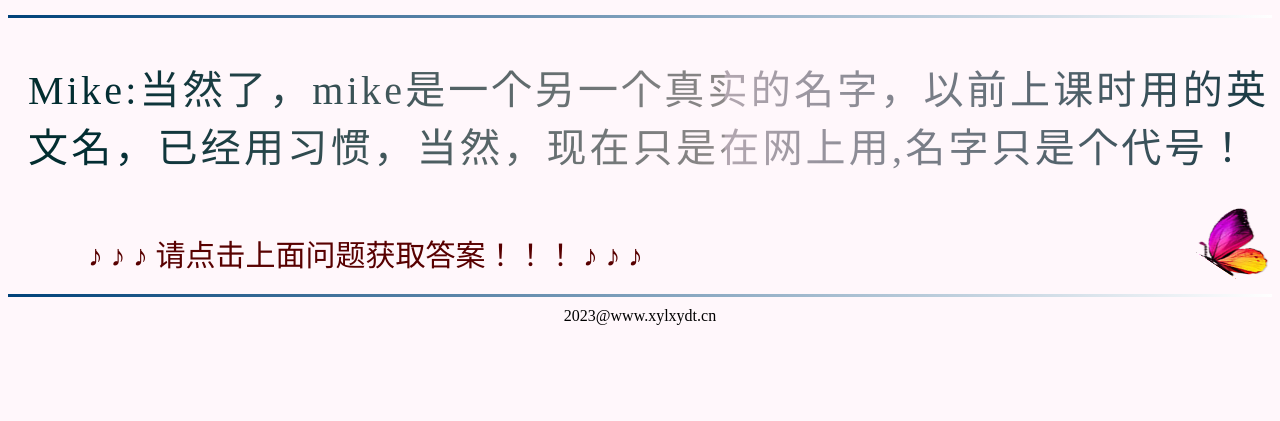
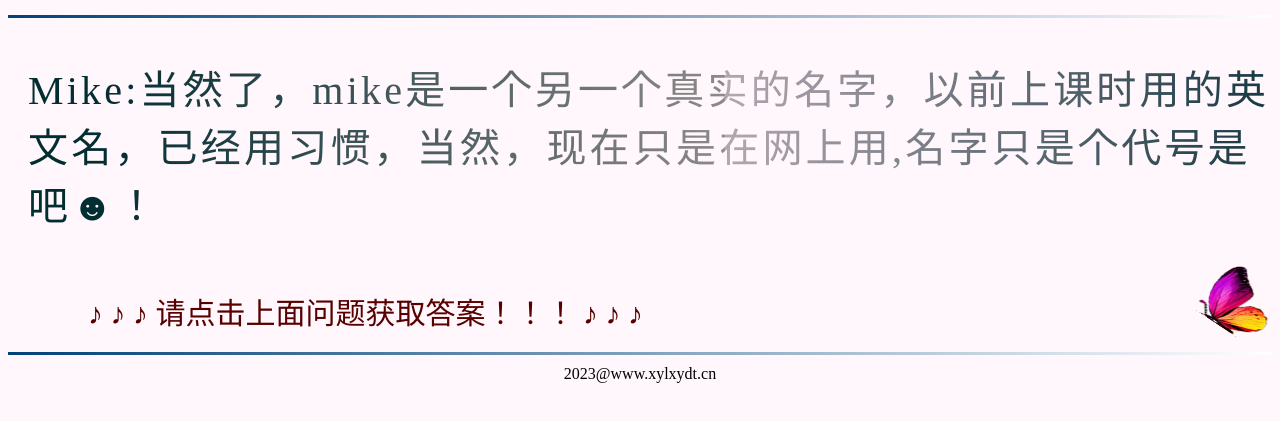
Before and after one commit to makewt/newtime, a plain HTML site: page meetagain.html in a window 1280 px wide. Both pictures are taken after a click on the element "mike这是真实姓名吗？". Shown: the part 517-938 px from the top of the page. Drawn offline with Linux system fonts and the light colour scheme.

Commit message:
Update meetagain.html

```diff
--- a/meetagain.html
+++ b/meetagain.html
@@ -266,7 +266,7 @@
     }
     switch (e) {
       case 1:
-        p.innerHTML = 'Mike:当然了，mike是一个另一个真实的名字，以前上课时用的英文名，已经用习惯，当然，现在只是在网上用,名字只是个代号！'
+        p.innerHTML = 'Mike:当然了，mike是一个另一个真实的名字，以前上课时用的英文名，已经用习惯，当然，现在只是在网上用,名字只是个代号是吧☻！'
         break;
       case 2:
         p.innerHTML = 'Mike:不知道你想知道周岁还是虚岁，所有我可以告诉你，我是84年的老鼠！'
```
